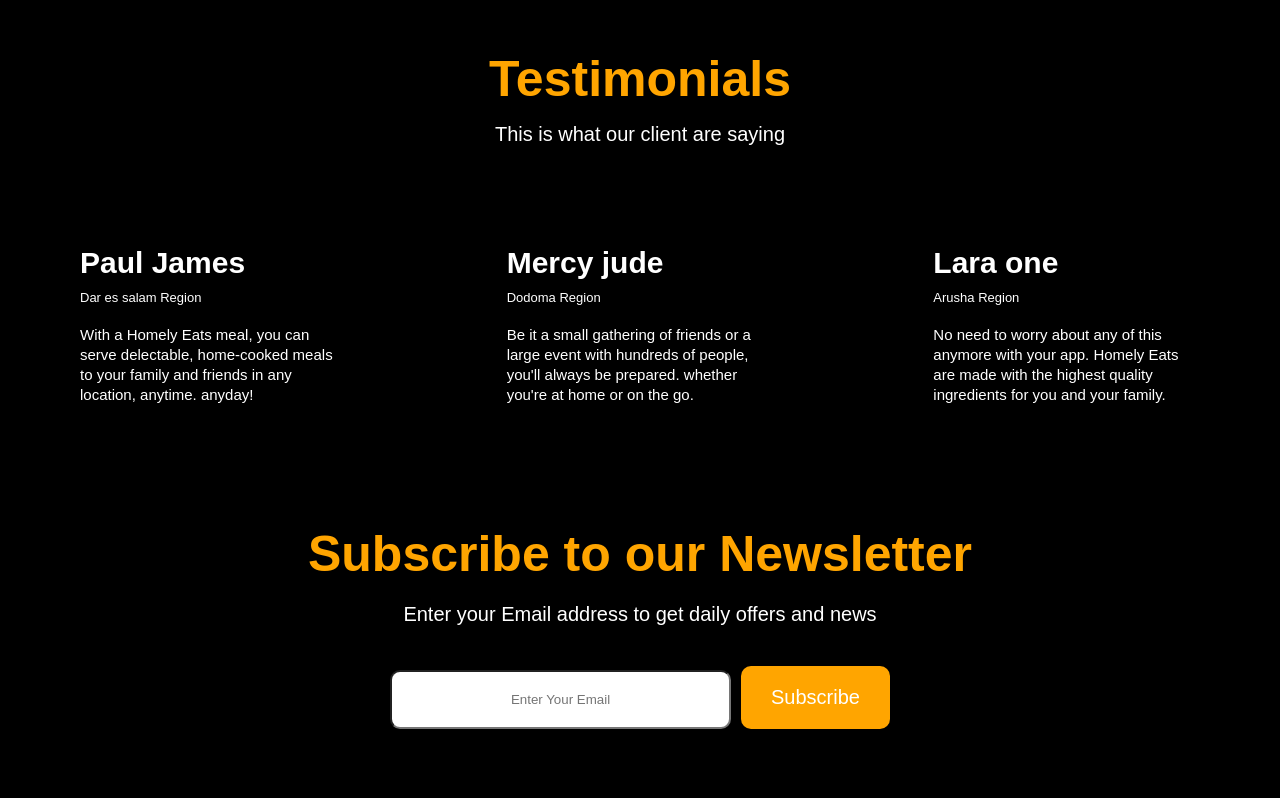
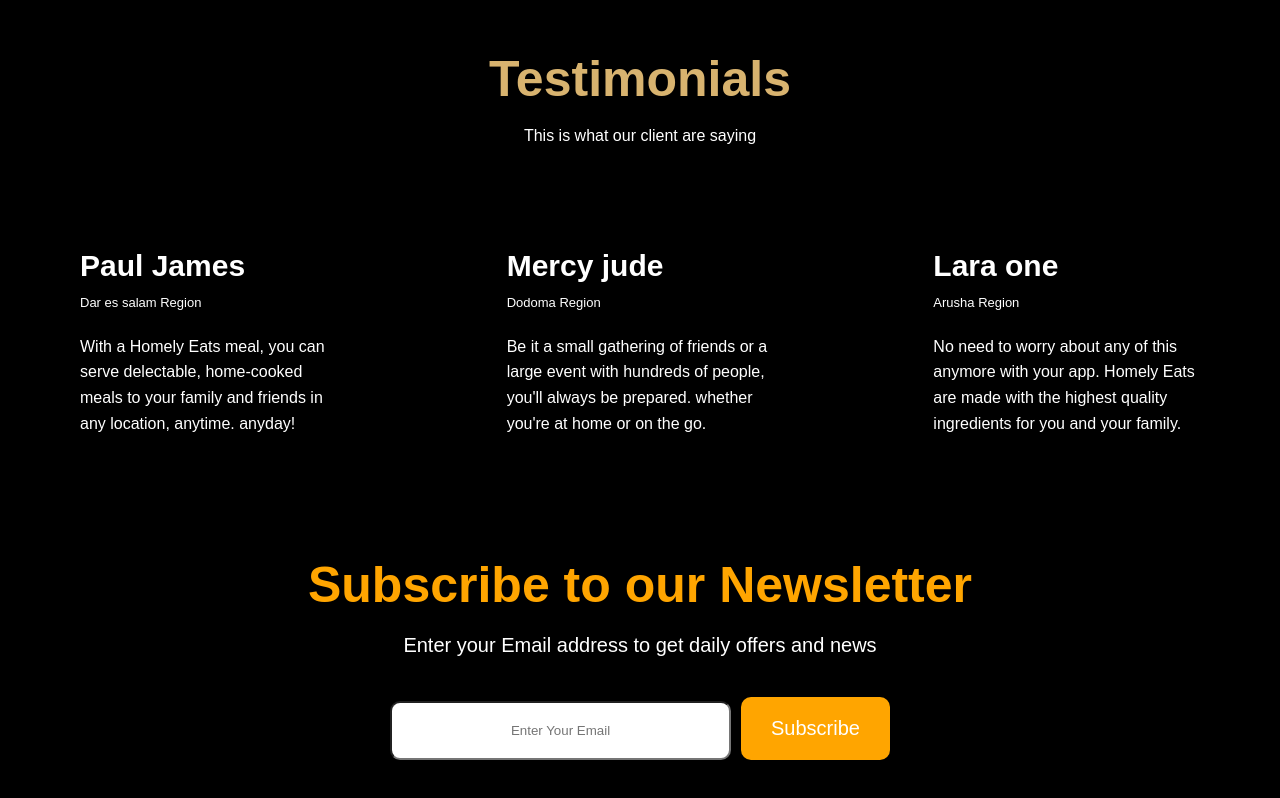
Before and after one commit to baaraka/homefood, a React (Create React App) app in the folder homelyfrontend/: page / in a window 1280 px wide. Shown: the part 4220-5018 px from the top of the page. Built offline with nearby package versions, Linux system fonts and the light colour scheme.

Commit message:
update color

```diff
--- a/homelyfrontend/src/testimonial/Testimonial.css
+++ b/homelyfrontend/src/testimonial/Testimonial.css
@@ -9,14 +9,15 @@
   width: 100%;
 }
 .testHeading {
-  color: orange;
+  color: rgb(216, 179, 111);
   font-size: 50px;
   text-align: center;
   padding-top: 40px;
 }
 .testParagraph {
   color: white;
-  font-size: 20px;
+  font-size: 16px;
+  line-height: 1.6;
   padding-top: 15px;
   text-align: center;
 }
@@ -41,19 +42,15 @@
 .testBodyParagraph {
   color: white;
   font-size: 13px;
+  line-height: 1.6;
   padding-bottom: 20px;
 }
 .testBodyParagraphs {
   color: white;
-  font-size: 15px;
-  line-height: 20px;
+  font-size: 16px;
+  line-height: 1.6;
 }
-/* @media only screen and (min-width: 2560px) {
-  .testBody {
-    width: 80%;
-    margin-left: 200px;
-  }
-} */
+
 @media only screen and (max-width: 768px) {
   .testBody {
     flex-direction: column;
```
